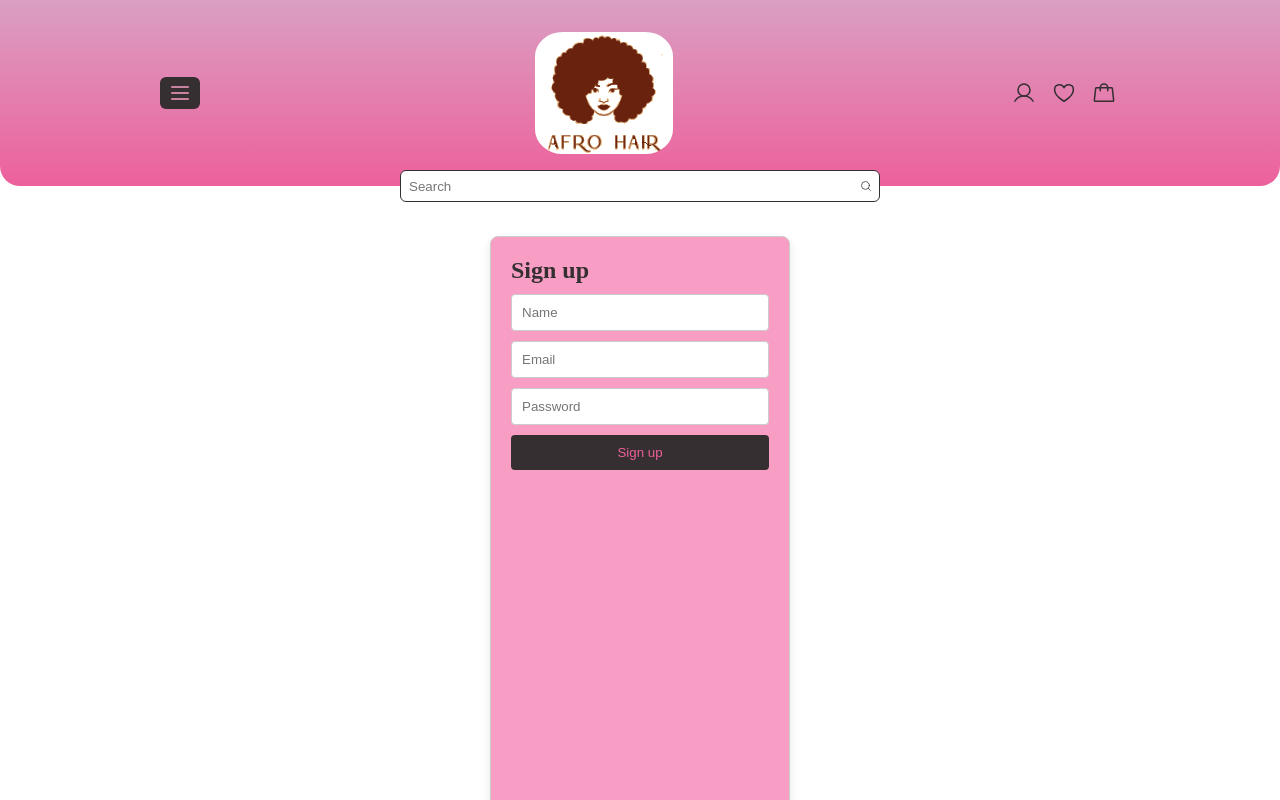
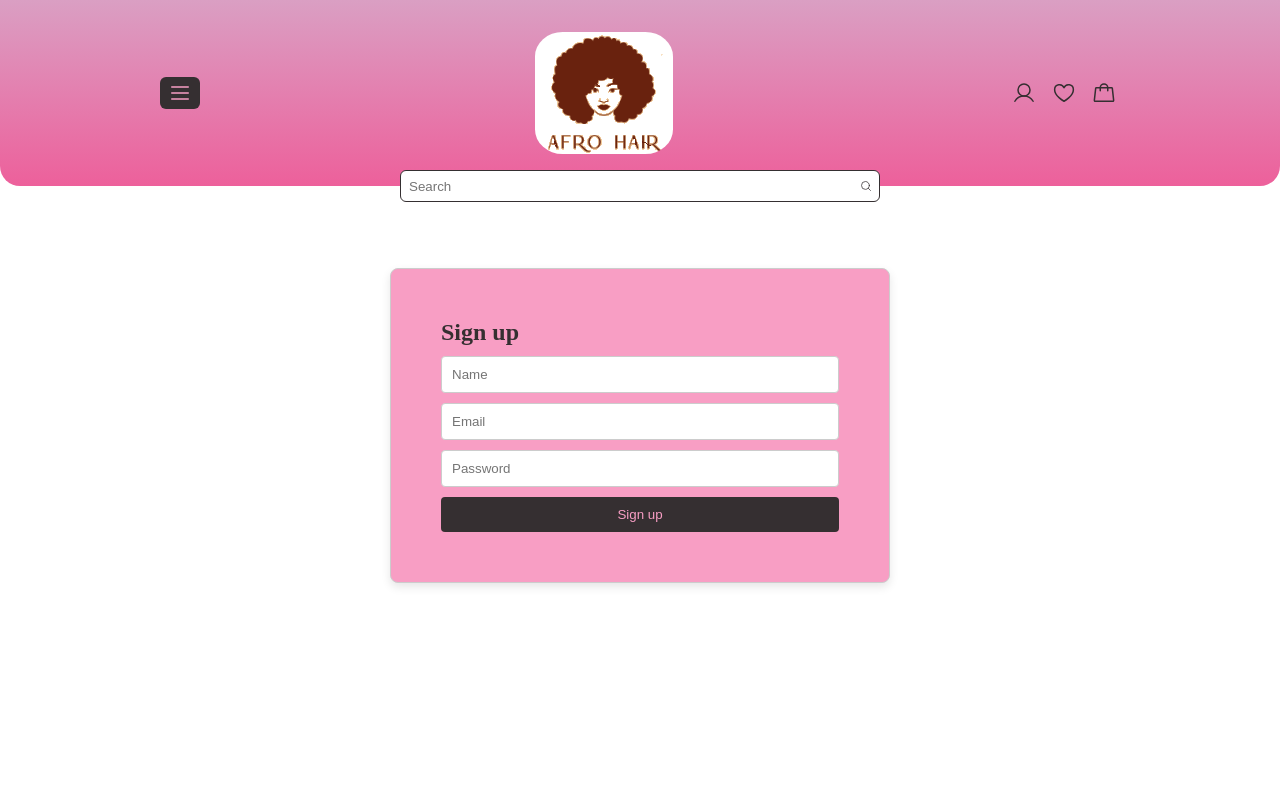
Before and after one commit to Qcarvalhooliveira/Afro-Hair, a React (Vite) app: page /signupportal in a window 1280 px wide. Shown: the top 800 px of the page. Built offline with nearby package versions, Linux system fonts and the light colour scheme.

Commit message:
Fixing singup page style

```diff
--- a/src/pages/signUpPortal/index.tsx
+++ b/src/pages/signUpPortal/index.tsx
@@ -25,6 +25,7 @@ export function SignUpPortal () {
 
   return (
     <SignUpPortalContainer>
+      <div className="signUp">
       <h2>{translation.SignUpPortal.signUp}</h2>
       <form onSubmit={handleSignUp}>
         <input
@@ -47,6 +48,7 @@ export function SignUpPortal () {
         />
         <button type="submit">{translation.SignUpPortal.signUp}</button>
       </form>
+      </div>
     </SignUpPortalContainer>
   );
 }
--- a/src/pages/signUpPortal/styles.tsx
+++ b/src/pages/signUpPortal/styles.tsx
@@ -1,18 +1,22 @@
-// src/components/LoginPortal/styles.js
 import styled from 'styled-components'
 
 export const SignUpPortalContainer = styled.div`
+  display: flex;
+  align-items: center;
+  min-height: 150vh;
+  justify-content: center;
+  padding: 2rem 10rem;
 
+
+  .signUp {
   color: ${(props) => props.theme['button-background']};
   box-shadow: 0px 4px 10px rgba(0, 0, 0, 0.1);
   border-radius: 6px;
-  padding: 1rem;
-  min-height: 150vh;
   background-color: ${(props) => props.theme['button-text']};
   border: 1px solid #ccc;
-  padding: 20px;
+  padding: 50px;
   border-radius: 8px;
-  width: 300px;
+  width: 500px;
   margin: auto;
   margin-top: 50px;
 
@@ -36,23 +40,15 @@ export const SignUpPortalContainer = styled.div`
       padding: 10px;
       border: none;
       border-radius: 4px;
-      color: ${(props) => props.theme['element-background']};
       background: ${(props) => props.theme['button-background']};
+      color: ${(props) => props.theme['button-text']};
       cursor: pointer;
+
+      &:hover {
+
+        background: ${(props) => props.theme['element-background']};
+      }
     }
   }
-
-  .options {
-    display: flex;
-    justify-content: space-between;
-    margin-top: 10px;
-
-    button {
-      color: ${(props) => props.theme['button-background']};
-      background: none;
-      border: none;
-      cursor: pointer;
-      font-size: 14px;
-    }
-  }
+}
 `
```
Also changed, not shown: src/components/LoginPortal/styles.tsx (+11 -1 lines).
